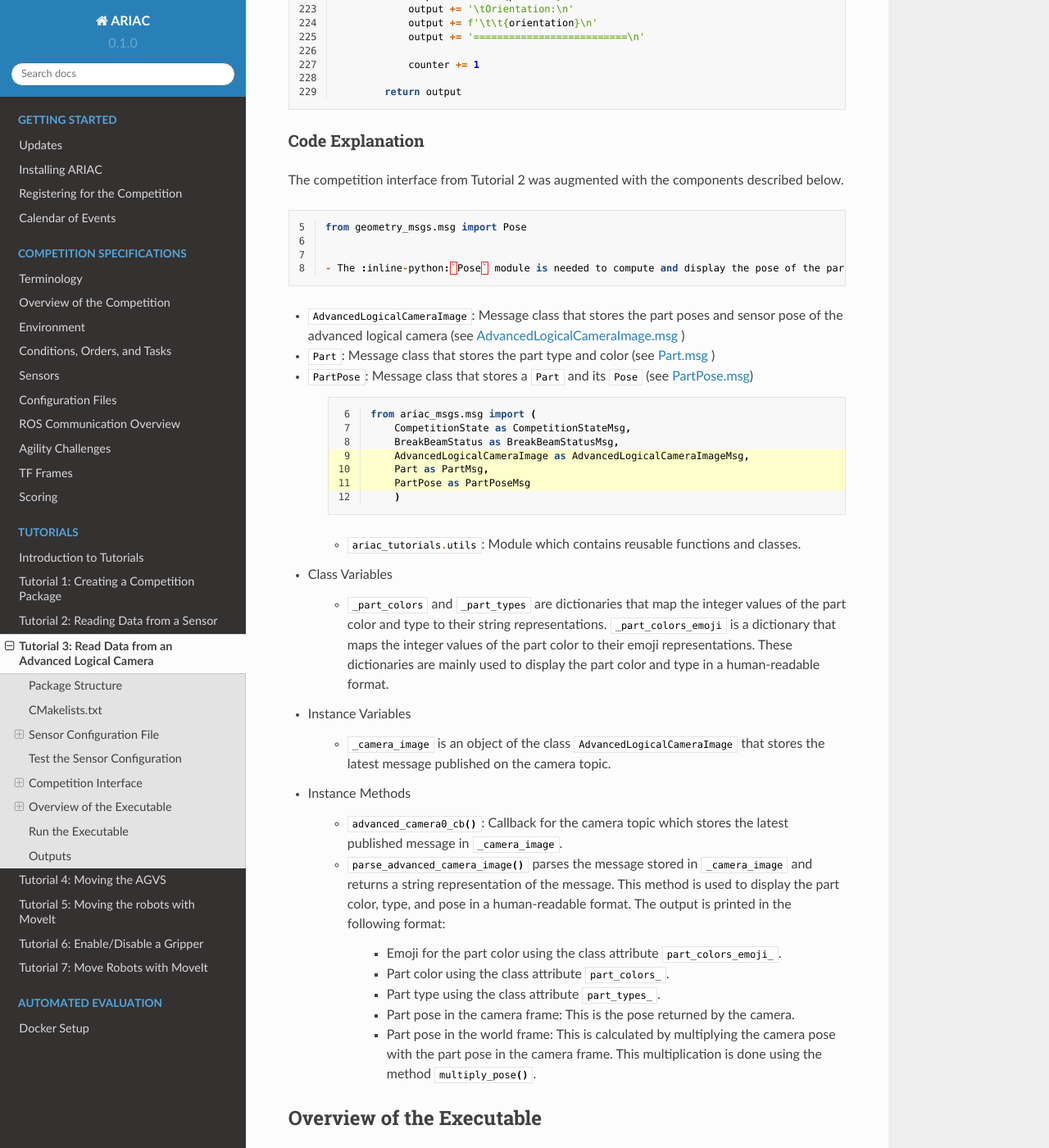
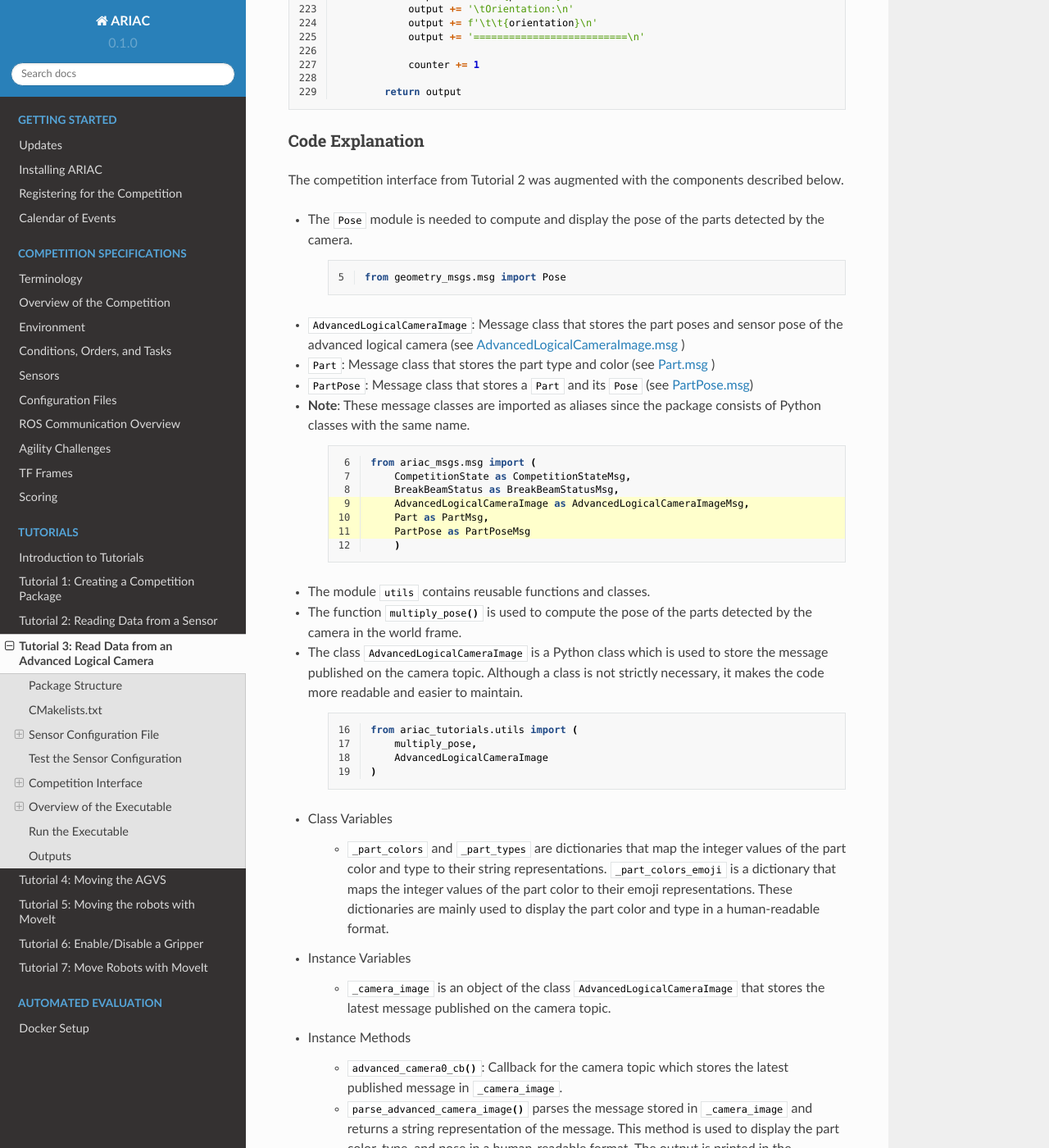
Before and after one commit to usnistgov/ARIAC, a Sphinx documentation site: the page built from docs/tutorials/tutorial_3.rst, in a window 1280 px wide and 1400 px high, scrolled down 6684 px. Shown: the whole window at 82% size. Built offline with Sphinx 7.4.7 and the Read the Docs theme 2.0.0, drawn with Linux system fonts in a browser that asks for light colours.

Commit message:
tutorial2

```diff
--- a/docs/tutorials/tutorial_3.rst
+++ b/docs/tutorials/tutorial_3.rst
@@ -406,19 +406,17 @@ Code Explanation
 The competition interface from :ref:`Tutorial 2 <TUTORIAL2>` was augmented with the components described below.
 
 
+- The :inline-python:`Pose` module is needed to compute and display the pose of the parts detected by the camera.
 
-.. code-block:: python
-    :lineno-start: 5
+    .. code-block:: python
+        :lineno-start: 5
 
-    from geometry_msgs.msg import Pose
-
-
-    - The :inline-python:`Pose` module is needed to compute and display the pose of the parts detected by the camera.
-
+        from geometry_msgs.msg import Pose
 
 - :inline-python:`AdvancedLogicalCameraImage`: Message class that stores the part poses and sensor pose of the advanced logical camera (see `AdvancedLogicalCameraImage.msg <https://github.com/usnistgov/ARIAC/blob/ariac2023/ariac_msgs/msg/AdvancedLogicalCameraImage.msg>`_ )
 - :inline-python:`Part`: Message class that stores the part type and color (see `Part.msg <https://github.com/usnistgov/ARIAC/blob/ariac2023/ariac_msgs/msg/Part.msg>`_ )
 - :inline-python:`PartPose`: Message class that stores a :inline-python:`Part` and its :inline-python:`Pose`  (see `PartPose.msg <https://github.com/usnistgov/ARIAC/blob/ariac2023/ariac_msgs/msg/PartPose.msg>`_)
+- **Note**: These message classes are imported as aliases since the package consists of Python classes with the same name.
 
     .. code-block:: python
         :lineno-start: 6
@@ -433,7 +431,17 @@ The competition interface from :ref:`Tutorial 2 <TUTORIAL2>` was augmented with
             )
 
 
-    - :inline-python:`ariac_tutorials.utils`: Module which contains reusable functions and classes.
+- The module :inline-python:`utils` contains reusable functions and classes.
+- The function :inline-python:`multiply_pose()` is used to compute the pose of the parts detected by the camera in the world frame.
+- The class :inline-python:`AdvancedLogicalCameraImage` is a Python class which is used to store the message published on the camera topic. Although a class is not strictly necessary, it makes the code more readable and easier to maintain.
+
+    .. code-block:: python
+        :lineno-start: 16
+
+        from ariac_tutorials.utils import (
+            multiply_pose,
+            AdvancedLogicalCameraImage
+        )
 
 - Class Variables
 
```
